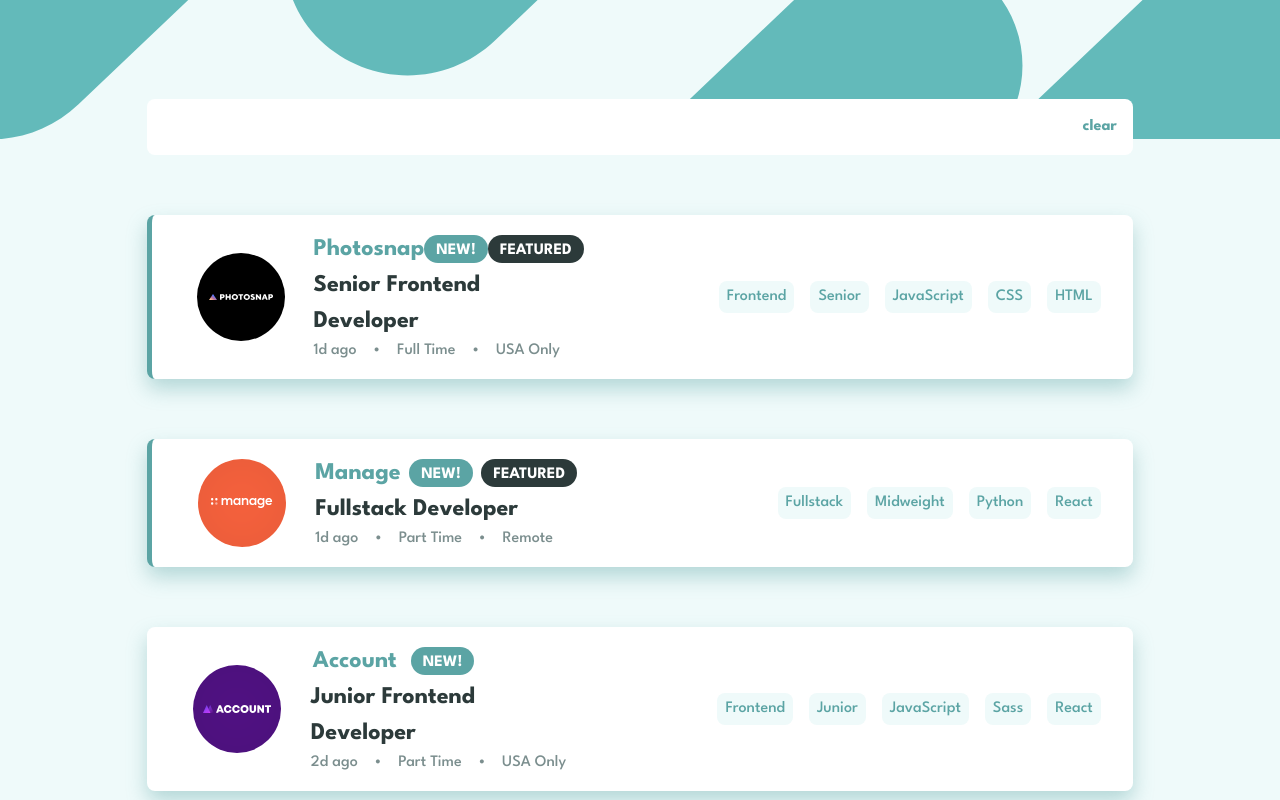
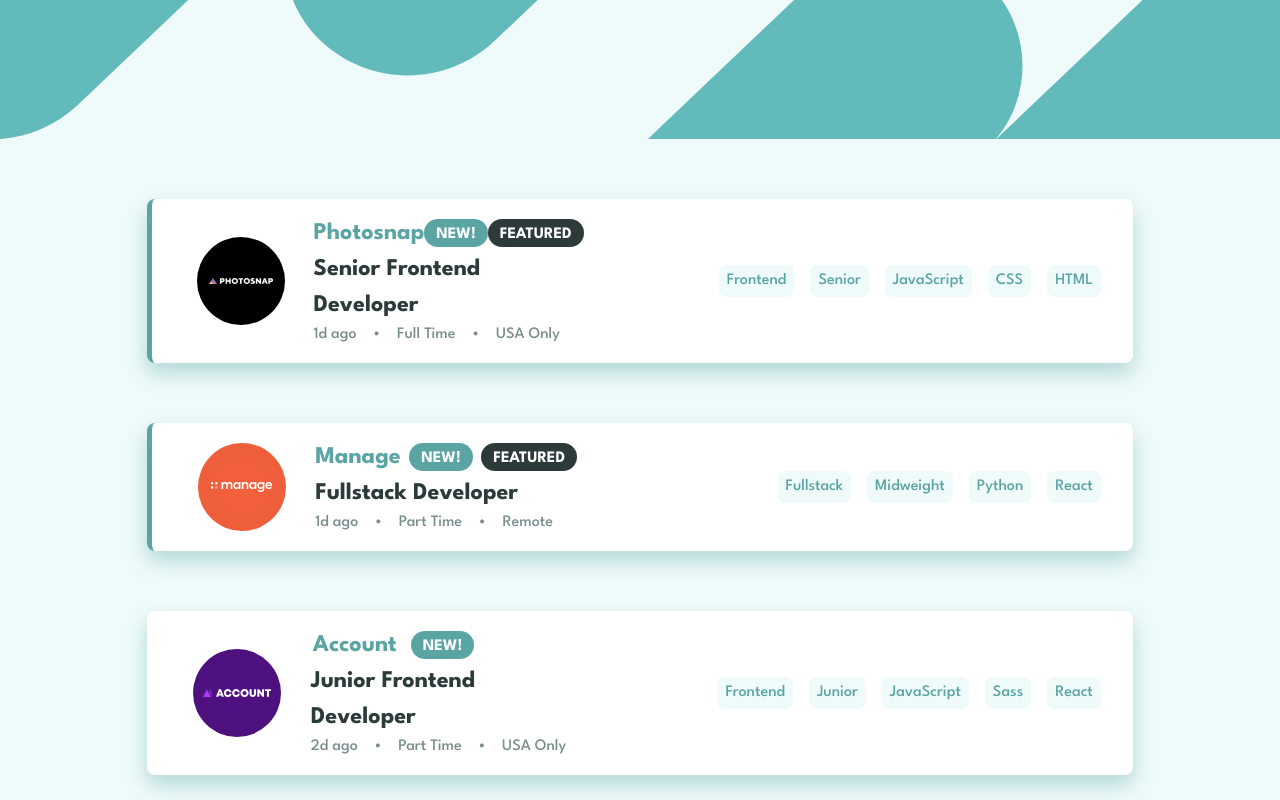
Before and after one commit to CranJeus/static-job-listings, a Next.js app: page / in a window 1280 px wide. Shown: the top 800 px of the page. Built offline with nearby package versions, Linux system fonts and the light colour scheme.

Commit message:
ready to submit to frontend Mentor

```diff
--- a/src/app/components/Header.tsx
+++ b/src/app/components/Header.tsx
@@ -19,6 +19,7 @@
                 <source media="(max-width: 600px)" srcSet="./images/bg-header-mobile.svg" />
                 <img src={"./images/bg-header-desktop.svg"} alt="Header Image" width="100%" />
             </picture>
+            {tags.length>0?(
             <div className={styles.filterbar}>
                 <div className={styles.filterbar_tags}>
                     {tags.map((tag: string, index: number) => (
@@ -29,8 +30,9 @@
                         </div>
                     ))}
                 </div>
-                <p className={styles.filterbar_clear} onClick={() => handleTagClear()} >clear</p>
+                <div className={styles.filterbar_clear} onClick={() => handleTagClear()}>clear</div>
             </div>
+            ):null}
         </header>
     );
 };
```
Also changed, not shown: 2 other files (tests, documents, lock files or other folders).
